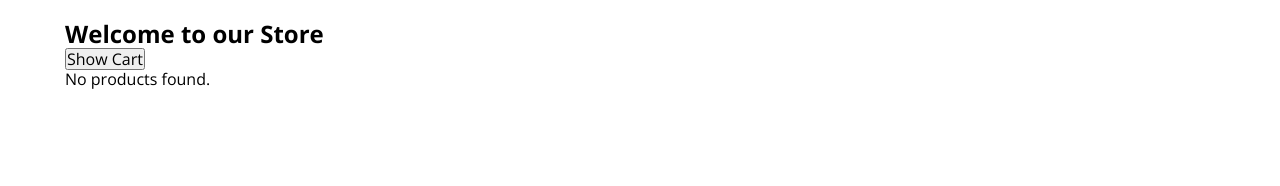
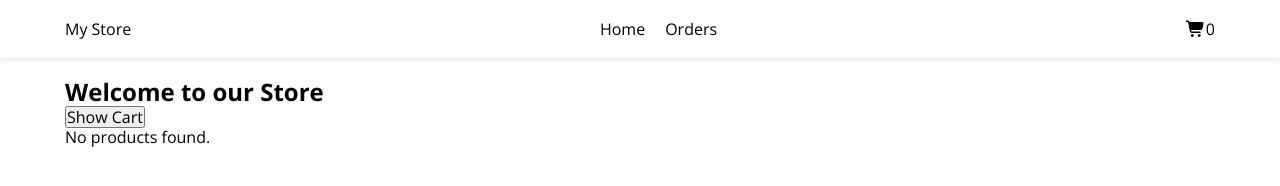
Before and after one commit to amr-khaled-dev/E-Commerce-Store, a plain HTML site: page index.html in a window 1280 px wide. Drawn offline with nearby package versions, Linux system fonts and the light colour scheme; no server answers.

Commit message:
feature: implement header component, cart count live update, and update styling for header navigation and links

```diff
--- a/css/styles.css
+++ b/css/styles.css
@@ -47,6 +47,11 @@ ul {
     padding: 0;
 }
 
+a {
+    text-decoration: none;
+    color: var(--default-text-color);
+}
+
 .container {
     padding-left: 10px;
     padding-right: 10px;
@@ -94,7 +99,22 @@ ul {
 /* End Global Rules */
 
 /* Start Header */
+header {
+    background-color: var(--default-background-color);
+    padding: 20px 0;
+    box-shadow: 0 2px 4px rgba(0, 0, 0, 0.1);
+}
 
+header .container.header-content {
+    display: flex;
+    align-items: center;
+    justify-content: space-between;
+}
+
+header .nav {
+    display: flex;
+    gap: 20px;
+}
 
 /* End Header */
 
--- a/index.html
+++ b/index.html
@@ -24,9 +24,6 @@
 </head>
 
 <body>
-    <header>
-
-    </header>
     <main>
         <div class="container">
             <h2>Welcome to our Store</h2>
--- a/src/components/header.js
+++ b/src/components/header.js
@@ -0,0 +1,59 @@
+import { getCartCount } from "../services/cartService.js";
+
+export function renderHeader() {
+    // Create header container
+    const header = document.createElement('header');
+    header.className = 'main-header';
+
+    const container = document.createElement("div");
+    container.className = "container header-content";
+
+    // Logo section
+    const logoDiv = document.createElement('div');
+    logoDiv.className = 'logo';
+    const logoLink = document.createElement('a');
+    logoLink.href = 'index.html';
+    logoLink.textContent = 'My Store';
+    logoDiv.appendChild(logoLink);
+
+    // Navigation section
+    const nav = document.createElement('nav');
+    nav.className = 'nav';
+
+    const homeLink = document.createElement('a');
+    homeLink.href = 'index.html';
+    homeLink.textContent = 'Home';
+
+    const ordersLink = document.createElement('a');
+    ordersLink.href = 'orders.html';
+    ordersLink.textContent = 'Orders';
+
+    nav.append(homeLink, ordersLink);
+
+    // Cart icon section
+    const cartDiv = document.createElement('div');
+    cartDiv.className = 'cart-icon';
+    const cartLink = document.createElement('a');
+    cartLink.href = 'cart.html';
+
+    const cartIcon = document.createElement('i');
+    cartIcon.className = 'fas fa-shopping-cart';
+
+    const cartCount = document.createElement('span');
+    cartCount.id = 'cartCount';
+
+    function updateCartCount() {
+        cartCount.textContent = getCartCount();
+    }
+    updateCartCount();
+    document.addEventListener("cartUpdated", updateCartCount);
+
+    cartLink.append(cartIcon, cartCount);
+    cartDiv.appendChild(cartLink);
+
+    // Append all sections to header
+    container.append(logoDiv, nav, cartDiv);
+    header.append(container);
+
+    return header;
+}
--- a/src/pages/cart.js
+++ b/src/pages/cart.js
@@ -1,3 +1,4 @@
+import { renderHeader } from "../components/header.js";
 import { getProductById } from "../services/api.js";
 import { getCartItems, itemIncrement, itemDecrement, removeFromCart, clearCartItems } from "../services/cartService.js";
 import { cartItem } from "../components/cartItem.js";
@@ -7,6 +8,8 @@ import * as setStatus from "../utils/status.js";
 let cartItems = document.getElementById("cartItems");
 let summaryBox = document.getElementById("summaryBox");
 let status = document.getElementById("status");
+
+document.body.prepend(renderHeader());
 
 async function renderCartItems() {
     try {
--- a/src/pages/checkout.js
+++ b/src/pages/checkout.js
@@ -1,3 +1,4 @@
+import { renderHeader } from "../components/header.js";
 import { getProductById } from "../services/api.js";
 import { getCartItems, clearCartItems, removeFromCart } from "../services/cartService.js";
 import { saveOrder } from "../services/orderService.js";
@@ -17,6 +18,8 @@ const state = {
         cost: 10
     }
 };
+
+document.body.prepend(renderHeader());
 
 function renderCheckoutItems() {
     try {
--- a/src/pages/home.js
+++ b/src/pages/home.js
@@ -1,3 +1,4 @@
+import { renderHeader } from "../components/header.js";
 import { getProducts } from "../services/api.js";
 import { productCard } from "../components/productCard.js";
 import { addToCart } from "../services/cartService.js";
@@ -6,6 +7,9 @@ import * as setStatus from "../utils/status.js";
 let productsGrid = document.getElementById("productsGrid");
 let status = document.getElementById("status");
 let showCartBtn = document.getElementById("showCartBtn");
+
+// document.body.insertAdjacentHTML("afterbegin", renderHeader());
+document.body.prepend(renderHeader());
 
 async function initHome() {
     try {
--- a/src/pages/orders.js
+++ b/src/pages/orders.js
@@ -1,3 +1,4 @@
+import { renderHeader } from "../components/header.js";
 import { getProductById } from "../services/api.js";
 import { getAllOrders, clearAllOrders } from "../services/orderService.js";
 import { renderOrdersCard, renderOrderInfo, renderOrderItems, renderOrderSummary } from "../components/orderCard.js";
@@ -13,6 +14,8 @@ let itemsDetails = document.getElementById("itemsDetails");
 let orderSummaryContainer = document.getElementById("orderSummary");
 let orderId = null;
 let orders = [];
+
+document.body.prepend(renderHeader());
 
 function loadOrders() {
     try {
--- a/src/pages/product.js
+++ b/src/pages/product.js
@@ -1,3 +1,4 @@
+import { renderHeader } from "../components/header.js";
 import { getProductById } from "../services/api.js";
 import { productCardDetails } from "../components/productCard.js";
 import { addToCart } from "../services/cartService.js";
@@ -6,6 +7,8 @@ import * as setStatus from "../utils/status.js";
 let productDetails = document.getElementById("productDetails");
 let status = document.getElementById("status");
 const id = new URLSearchParams(window.location.search).get("id");
+
+document.body.prepend(renderHeader());
 
 async function renderProductDetails() {
     try {
--- a/src/services/cartService.js
+++ b/src/services/cartService.js
@@ -2,6 +2,11 @@ import { setCart, getCart, clearCart } from "./storage.js";
 
 export function getCartItems() {
     return getCart();
+}
+
+export function getCartCount() {
+    const cart = getCart();
+    return cart.length;
 }
 
 export function addToCart(productId, qty = 1) {
@@ -15,6 +20,7 @@ export function addToCart(productId, qty = 1) {
         cart.push({ id: productId, qty });
     }
     setCart(cart);
+    document.dispatchEvent(new Event("cartUpdated"));
 }
 
 export function removeFromCart(productId) {
@@ -22,6 +28,7 @@ export function removeFromCart(productId) {
     const cart = getCartItems();
     const filteredCart = cart.filter(item => item.id !== productId);
     setCart(filteredCart);
+    document.dispatchEvent(new Event("cartUpdated"));
 }
 
 export function itemIncrement(productId) {
@@ -32,6 +39,7 @@ export function itemIncrement(productId) {
         existingItem.qty += 1;
         setCart(cart);
     }
+    document.dispatchEvent(new Event("cartUpdated"));
 }
 
 export function itemDecrement(productId) {
@@ -42,8 +50,10 @@ export function itemDecrement(productId) {
         existingItem.qty = Math.max(1, existingItem.qty - 1);
         setCart(cart);
     }
+    document.dispatchEvent(new Event("cartUpdated"));
 }
 
 export function clearCartItems() {
     clearCart();
+    document.dispatchEvent(new Event("cartUpdated"));
 }
```
